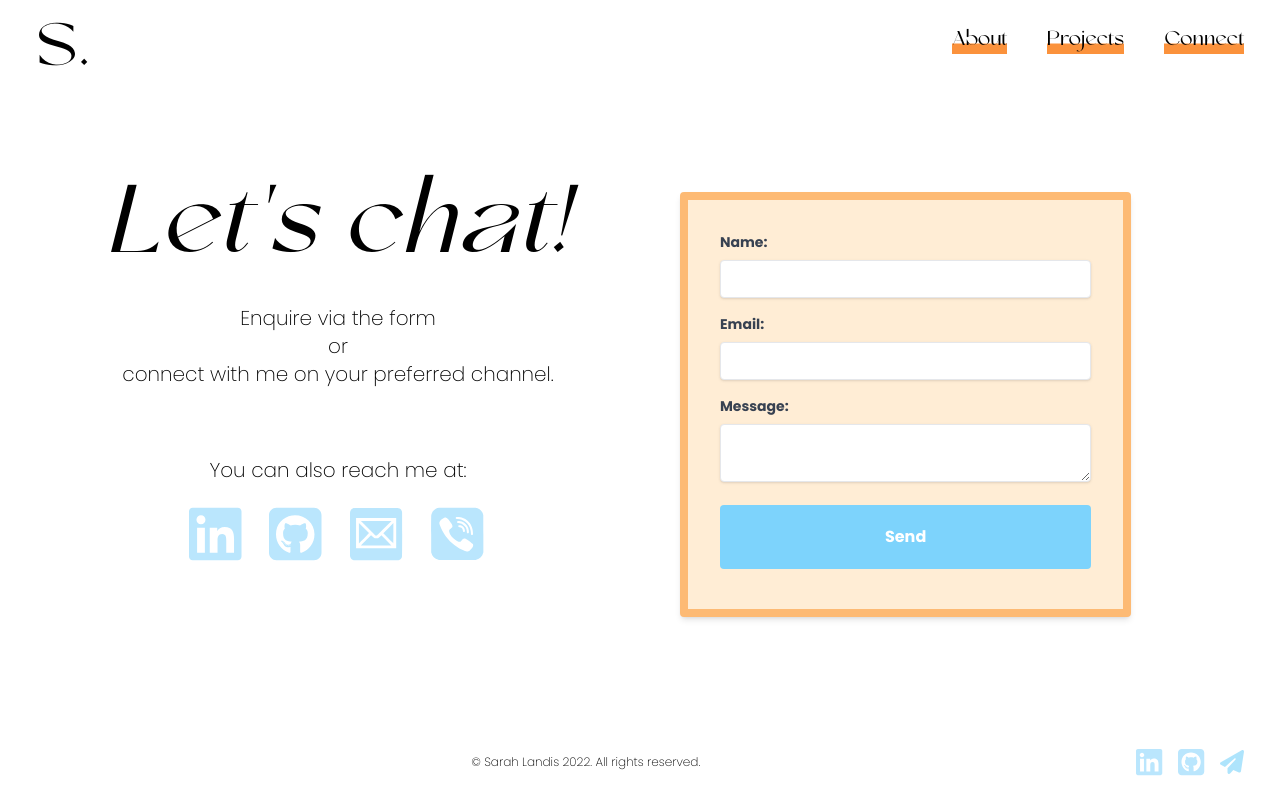
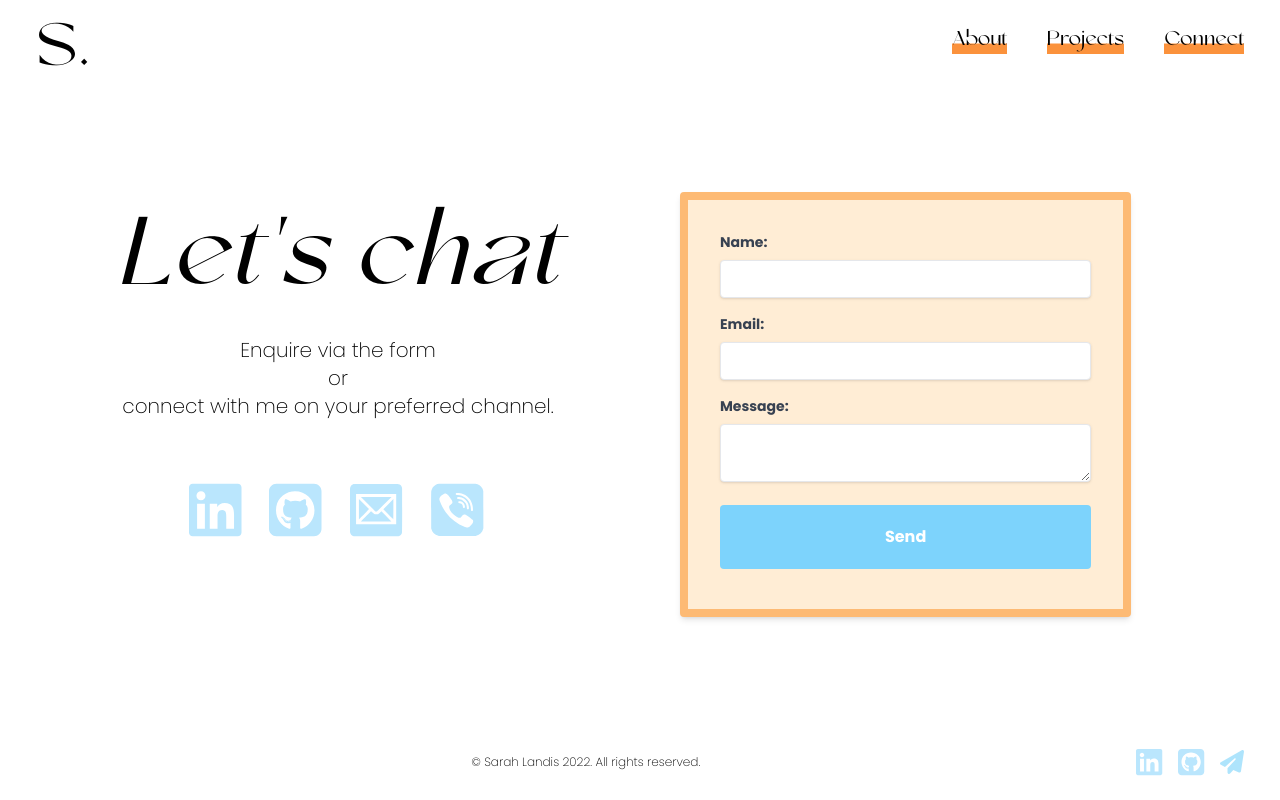
Before and after one commit to sarahhlandis/portfolio-react, a React (Vite) app: page /connect in a window 1280 px wide. Built offline with nearby package versions, Linux system fonts and the light colour scheme; a web font is replaced by a local one.

Commit message:
fix[Connect]: further refactoring and slight margin and padding changes.

```diff
--- a/src/pages/Connect.jsx
+++ b/src/pages/Connect.jsx
@@ -38,10 +38,10 @@ export function Connect() {
       <div
         data-aos="fade-in"
         data-aos-easing="ease-in-out"
-        className="w-full lg:w-1/2 font-poppins font-extralight text-xl justify-center pt-2"
+        className="w-full lg:w-1/2 font-poppins font-extralight text-xl justify-center md:pt-10"
       >
         <div className="text-center">
-          <p className="font-Anabele italic text-7xl pt-5 md:pt-0 md:text-8xl tracking-wide">Let&#39;s chat! </p>
+          <p className="font-Anabele italic text-7xl pt-5 md:pt-0 md:text-8xl tracking-wide">Let&#39;s chat </p>
           <p>
             <br />Enquire via the form
             <br /> or <br />
@@ -49,9 +49,6 @@ export function Connect() {
           </p>
         </div>
         <div className="text-center pt-10 pb-10">
-          <p>
-            <br />You can also reach me at:
-          </p>
           <div className="flex justify-center pt-5">
             <a
               href="https://www.linkedin.com/in/sarahhlandis/"
@@ -85,7 +82,7 @@ export function Connect() {
         <div
           data-aos="fade-in"
           data-aos-easing="ease-in-out"
-          className="w-full lg:w-1/2 mx-auto font-poppins md:pt-5 md:pl-10"
+          className="w-full lg:w-1/2 mx-auto font-poppins md:pt-5 lg:pl-10"
         >
           <form
             ref={form}
```
